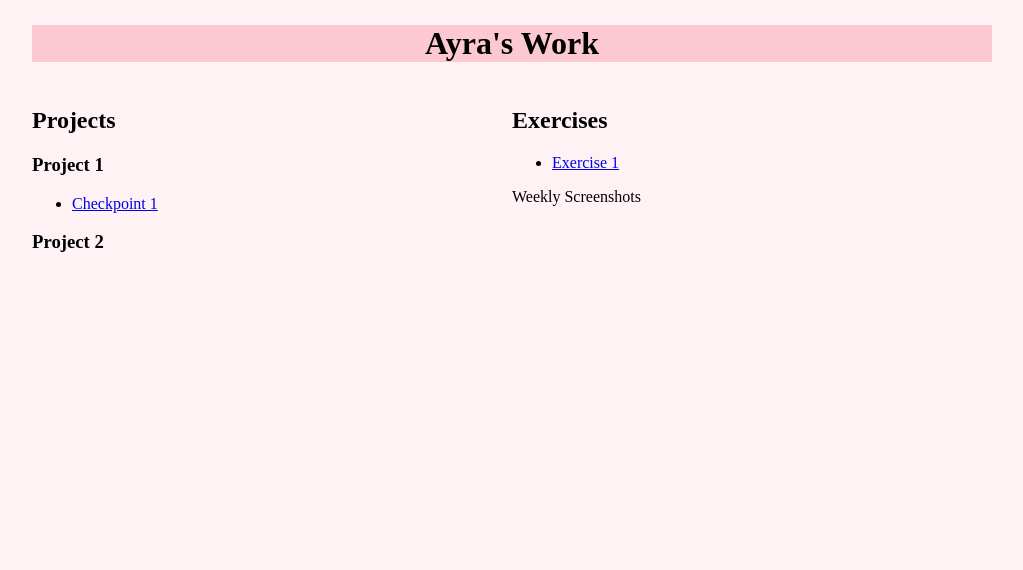
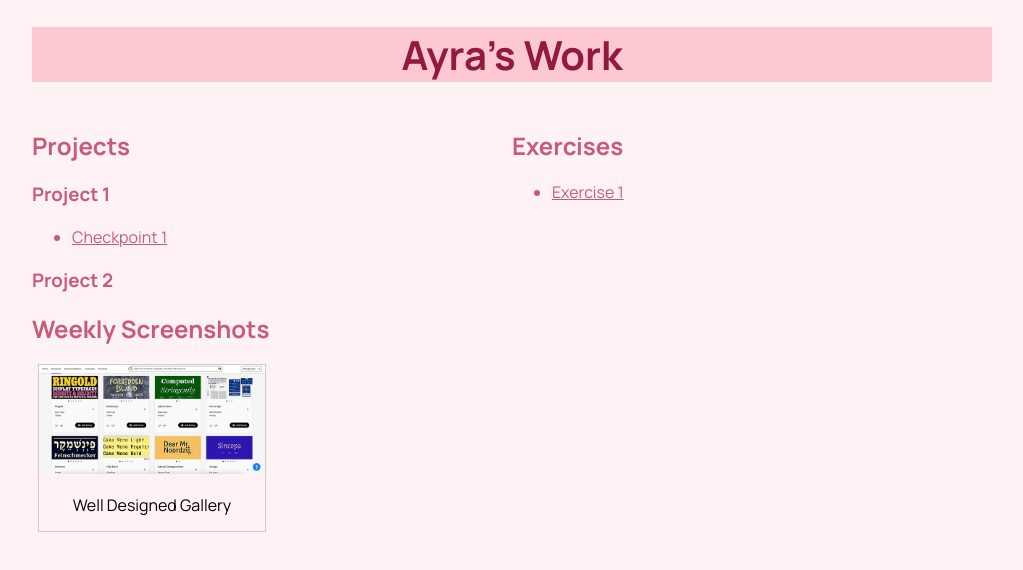
Before and after one commit to aaslam8/avt415, a plain HTML site: page index.html in a window 1280 px wide. Shown: the whole page, without its empty margins (128-1151 px from the left). Drawn offline with Linux system fonts and the light colour scheme.

Commit message:
many changes

```diff
--- a/css/main.css
+++ b/css/main.css
@@ -1,5 +1,20 @@
 body {
 	background-color: #FEF2F4;
+}
+
+// <uniquifier>: Use a unique and descriptive class name
+// <weight>: Use a value from 200 to 800
+
+.manrope-<uniquifier> {
+  font-family: "Manrope", sans-serif;
+  font-optical-sizing: auto;
+  font-weight: <weight>;
+  font-style: normal;
+}
+
+/**** Changing body typeface ****/
+body {
+	font-family: "Manrope", sans-serif;
 }
 
 /**** layout styles ****/
@@ -11,6 +26,35 @@ header {
 
 h1 {
 	text-align: center;
+	font-size: 40px;
+	color: #921A40;
+}
+
+h2 {
+	color: #C75B7A;
+}
+
+h3 {
+	color: #C75B7A;
+}
+
+/**** Bullet point color ****/
+li::marker {
+	color: #C75B7A;
+}
+
+/**** Link Colors ****/
+
+a:link {
+	color: #C75B7A;
+}
+
+a:hover {
+	color: #FFABAB;
+}
+
+a:visited {
+	color: #F98B9D;
 }
 
 main {
@@ -25,5 +69,53 @@ main {
 }
 
 .wss {
-	width: 75vw;
+	clear: both;
 }
+
+/**** Weekly Screenshot gallery ****/
+div.gallery {
+  border: 1px solid #ccc;
+}
+
+div.gallery:hover {
+  border: 1px solid #777;
+}
+
+div.gallery img {
+  width: 100%;
+  height: auto;
+}
+
+div.desc {
+  padding: 15px;
+  text-align: center;
+}
+
+* {
+  box-sizing: border-box;
+}
+
+.responsive {
+  padding: 0 6px;
+  float: left;
+  width: 24.99999%;
+}
+
+@media only screen and (max-width: 700px) {
+  .responsive {
+    width: 49.99999%;
+    margin: 6px 0;
+  }
+}
+
+@media only screen and (max-width: 500px) {
+  .responsive {
+    width: 100%;
+  }
+}
+
+.clearfix:after {
+  content: "";
+  display: table;
+  clear: both;
+}
--- a/index.html
+++ b/index.html
@@ -5,6 +5,9 @@
 	<meta name="viewport" content="width=device-width, initial-scale=1">
 	<title>Ayra Aslam</title>
 	<link rel="stylesheet" href="css/main.css">
+	<link rel="preconnect" href="https://fonts.googleapis.com">
+<link rel="preconnect" href="https://fonts.gstatic.com" crossorigin>
+<link href="https://fonts.googleapis.com/css2?family=Manrope:wght@200..800&display=swap" rel="stylesheet">
 </head>
 <body>
 	<header>
@@ -25,8 +28,16 @@
 		<li><a href="https://www.figma.com/design/53PmVFl7n8Em87a7w3shQs/E1?node-id=0-1&t=7vFhbeHH7PGxJHk0-1">Exercise 1</a></li>
 	</ul>
 </div>
-<div class="wss"
+	<div class="wss">
 	<h2>Weekly Screenshots</h2>
+	<div class="responsive">
+  <div class="gallery">
+    <a target="_blank" href="gallery.jpg">
+      <img src="gallery.jpg" alt="Gallery Page Layout">
+    </a>
+    <div class="desc">Well Designed Gallery</div>
+  </div>
+</div>
 </div>
 </main>
 </body>
```
Also changed, not shown: p1checkpoint1.html (+3 -0 lines), gallery.jpg (added).
